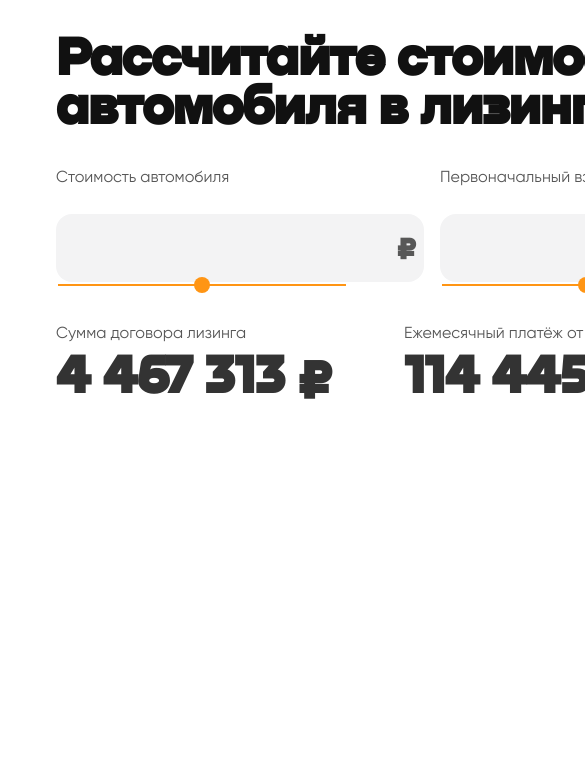
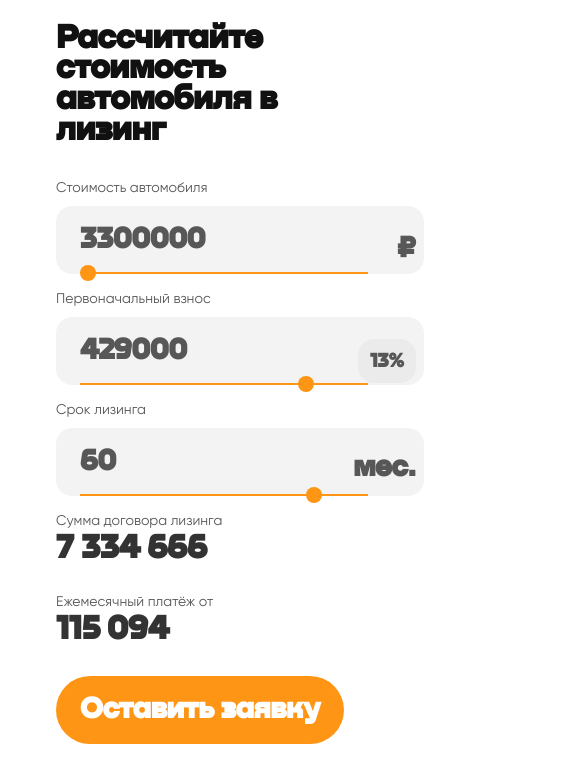
Before and after one commit to JustSeme/Oxem, a React (Create React App) app: page / in a window 390 px wide. Shown: the top 782 px of the page, 585 px wide, since content can reach past the window. Built offline with nearby package versions, Linux system fonts and the light colour scheme.

Commit message:
add logic, add adaptive

```diff
--- a/src/Form/Form.jsx
+++ b/src/Form/Form.jsx
@@ -2,15 +2,49 @@ import React from 'react';
 import styles from './Form.module.css'
 import InputGroup from './InputGroup/InputGroup';
 
-const Form = () => {
+const Form = ({ fieldData, initPayment, className }) => {
+    const range = {
+        carPrice: {
+            min: 1000000,
+            max: 6000000,
+        },
+        initPaymentPercent: {
+            min: 10,
+            max: 60
+        },
+        leaseTerm: {
+            min: 1,
+            max: 60
+        }
+    }
 
-    const percentJSX = <span className={styles.percent + ' NB-font'}>13%</span>
-
+    const percentJSX = <span className={styles.percent + ' NB-font'}>{fieldData[1].initPaymentPercent}%</span>
     return (
         <div className={styles.fields_wrapper}>
-            <InputGroup label='Стоимость автомобиля' labelHint='₽' inputName='carPrice' />
-            <InputGroup label='Первоначальный взнос' labelHint={percentJSX} inputName='initPayment' />
-            <InputGroup label='Срок лизинга' labelHint='мес.' inputName='leaseTerm' />
+            <InputGroup
+                label='Стоимость автомобиля'
+                labelHint='₽' inputName='carPrice'
+                value={fieldData[0].carPrice}
+                onValueChange={fieldData[0].setCarPrice}
+                range={range.carPrice}
+            />
+            <InputGroup
+                label='Первоначальный взнос'
+                labelHint={percentJSX}
+                inputName='initPayment'
+                value={initPayment}
+                valuePercent={fieldData[1].initPaymentPercent}
+                onValueChange={fieldData[1].setInitPaymentPercent}
+                range={range.initPaymentPercent}
+            />
+            <InputGroup
+                label='Срок лизинга'
+                labelHint='мес.'
+                inputName='leaseTerm'
+                value={fieldData[2].leaseTerm}
+                onValueChange={fieldData[2].setLeaseTerm}
+                range={range.leaseTerm}
+            />
         </div>
     );
 };
--- a/src/Form/Form.module.css
+++ b/src/Form/Form.module.css
@@ -16,3 +16,21 @@
     line-height: 120%;
     text-align: right;
 }
+
+@media (max-width: 767px) {
+    .fields_wrapper {
+        display: block;
+    }
+}
+
+@media (min-width: 768px) {
+    .fields_wrapper {
+        display: block;
+    }
+}
+
+@media (min-width: 1120px) {
+}
+
+@media (min-width: 1440px) {
+}
--- a/src/Form/InputGroup/InputGroup.jsx
+++ b/src/Form/InputGroup/InputGroup.jsx
@@ -1,12 +1,20 @@
 import React from 'react';
 import styles from './InputGroup.module.css'
 
-const InputGroup = ({ label, labelHint, inputName }) => {
+const InputGroup = ({ label, labelHint, inputName, value, onValueChange, range }) => {
+
+    const onChange = (e) => {
+        let actualValue = e.target.value > range.min ? e.target.value : range.min
+        actualValue = actualValue < range.max ? actualValue : range.max
+        onValueChange(actualValue)
+    }
+
+
     return (
         <div className={styles.input_wrapper}>
             <label className={styles.labelDesc + ' G-font gray-label'} htmlFor={inputName}>{label}</label>
-            <input className={styles.myInput + ' NB-font'} type="number" name={inputName} required />
-            <input className={styles.slider} type="range" />
+            <input className={styles.myInput + ' NB-font'} type="number" value={Math.round(value)} onChange={onChange} name={inputName} required disabled={inputName === 'initPayment'} />
+            <input className={styles.slider} type="range" min={range.min} max={range.max} onChange={onChange} />
             <label htmlFor={inputName} className={styles.ruble + ' NB-font'}>{labelHint}</label>
         </div>
     );
--- a/src/Form/InputGroup/InputGroup.module.css
+++ b/src/Form/InputGroup/InputGroup.module.css
@@ -35,7 +35,7 @@
     line-height: 36px;
 }
 
-.myInput:focus, .myInput:valid {
+.myInput:focus {
     background: #FFFFFF;
     line-height: 32px;
     outline: 0;
@@ -54,7 +54,7 @@ input[type="number"]:focus {
     -moz-appearance: textfield;
 }
 
-.input_wrapper .labelDesc {
+.labelDesc {
     margin-bottom: 24px;
 }
 
@@ -66,6 +66,8 @@ input[type="number"]:focus {
     -webkit-appearance: none;
     -moz-appearance: none;
     appearance: none;
+    margin-left: 24px;
+    margin-top: -2px;
 }
 
 .slider:hover {
@@ -111,3 +113,29 @@ input[type="number"]:focus {
     width: 20px;
     height: 20px;
 }
+
+@media (max-width: 767px) {
+    .input_wrapper {
+        margin: 0;
+        margin-bottom: 16px;
+        width: 100%;
+    }
+
+    .labelDesc {
+        margin-bottom: 8px;
+    }
+}
+
+@media (min-width: 768px) {
+    .input_wrapper {
+        margin: 0;
+        margin-bottom: 32px;
+        width: 100%;
+    }
+}
+
+@media (min-width: 1120px) {
+}
+
+@media (min-width: 1440px) {
+}
--- a/src/Lease/Lease.jsx
+++ b/src/Lease/Lease.jsx
@@ -1,16 +1,28 @@
-import React from 'react';
+import React, { useState } from 'react';
 import Form from '../Form/Form';
 import Title from '../Title/Title';
 import Values from '../Values/Values';
 import styles from './Lease.module.css'
 
 const Lising = () => {
+    const [carPrice, setCarPrice] = useState(3300000)
+    const [initPaymentPercent, setInitPaymentPercent] = useState(13)
+    const [leaseTerm, setLeaseTerm] = useState(60)
+
+    const fieldData = [
+        { carPrice, setCarPrice },
+        { initPaymentPercent, setInitPaymentPercent },
+        { leaseTerm, setLeaseTerm }
+    ]
+
+    let initPayment = fieldData[0].carPrice * (fieldData[1].initPaymentPercent / 100)
+
     return (
         <div className={styles.lease_wrapper} >
             <Title />
-            <div className="form_wrapper">
-                <Form />
-                <Values />
+            <div className={styles.form_wrapper}>
+                <Form className='' fieldData={fieldData} initPayment={initPayment} />
+                <Values fieldData={fieldData} initPayment={initPayment} />
             </div>
         </div >
     );
--- a/src/Lease/Lease.module.css
+++ b/src/Lease/Lease.module.css
@@ -10,5 +10,39 @@
 .title {
     width: 753px;
     height: 98px;
-    margin-bottom: 2.858%;
+    margin-bottom: 32px;
 }
+
+
+
+@media (max-width: 767px) {
+    .lease_wrapper {
+        width: 320px;
+    }
+    .title {
+        width: 279px;
+        height: 124px;
+    }
+}
+
+@media (min-width: 768px) {
+    .lease_wrapper {
+        width: 768px;
+    }
+
+    .title {
+        margin-bottom: 44px;
+    }
+}
+
+@media (min-width: 1120px) {
+    .lease_wrapper {
+        width: 1120px;
+    }
+}
+
+@media (min-width: 1440px) {
+    .lease_wrapper {
+        width: 1440px;
+    }
+}
--- a/src/UI/MyButton/MyButton.module.css
+++ b/src/UI/MyButton/MyButton.module.css
@@ -30,3 +30,27 @@
 .submitButton:disabled {
     opacity: 0.5;
 }
+
+@media (max-width: 767px) {
+    .submitButton {
+        margin-left: 0;
+    }
+}
+
+@media (min-width: 768px) {
+    .submitButton {
+        margin-left: 0;
+    }
+}
+
+@media (min-width: 1120px) {
+    .value_wrapper:not(:first-child) {
+        margin-left: 72px;
+    }
+}
+
+@media (min-width: 1440px) {
+    .value_wrapper:not(:first-child) {
+        margin-left: 72px;
+    }
+}
--- a/src/Values/ValueGroup/ValueGroup.jsx
+++ b/src/Values/ValueGroup/ValueGroup.jsx
@@ -2,10 +2,15 @@ import React from 'react';
 import styles from './ValueGroup.module.css'
 
 const ValueGroup = ({ title, displayedValue }) => {
+    displayedValue.map(element => {
+        element.push(' ')
+        return element
+    });
+
     return (
         <div className={styles.value_wrapper}>
             <label className={styles.labelDesc + ' G-font gray-label'}>{title}</label>
-            <span className='NB-font black-value'>{displayedValue}</span>
+            <span className='NB-font black-value'>{displayedValue ? displayedValue : 0}</span>
         </div>
     );
 };
--- a/src/Values/ValueGroup/ValueGroup.module.css
+++ b/src/Values/ValueGroup/ValueGroup.module.css
@@ -2,12 +2,48 @@
     display: flex;
     flex-direction: column;
     align-items: flex-start;
+    float: left;
 }
 
-.value_wrapper:not(:first-child) {
-    margin-left: 72px;
+.labelDesc {
+    margin-bottom: 8px
 }
 
-.value_wrapper .labelDesc {
-    margin-bottom: 8px
+@media (max-width: 767px) {
+    .value_wrapper {
+        width: 100%;
+        margin-bottom: 29px;
+    }
+
+    .value_wrapper:nth-child(2) {
+        margin-bottom: 32px;
+    }
+
+    .labelDesc {
+        margin-bottom: 2px
+    }
 }
+
+@media (min-width: 768px) {
+    .value_wrapper {
+        margin-bottom: 44px;
+    }
+
+    .value_wrapper:nth-child(2) {
+        margin-left: 32px;
+        width: 50%;
+        float: right;
+    }
+}
+
+@media (min-width: 1120px) {
+    .value_wrapper:not(:first-child) {
+        margin-left: 72px;
+    }
+}
+
+@media (min-width: 1440px) {
+    .value_wrapper:not(:first-child) {
+        margin-left: 72px;
+    }
+}
--- a/src/Values/Values.jsx
+++ b/src/Values/Values.jsx
@@ -4,12 +4,27 @@ import groupStyle from './ValueGroup/ValueGroup.module.css'
 import ValueGroup from './ValueGroup/ValueGroup';
 import MyButton from '../UI/MyButton/MyButton';
 
-const Values = () => {
+const Values = ({ fieldData, initPayment }) => {
+
+    const monthPay = (fieldData[0].carPrice - initPayment) * ((0.035 * Math.pow((1 + 0.035), fieldData[2].leaseTerm)) / (Math.pow((1 + 0.035), fieldData[2].leaseTerm) - 1));
+    const contractAmount = initPayment + fieldData[2].leaseTerm * monthPay
+
+    function mask3digits(number) {
+        let a = Math.round(number).toString().split(''),
+            result = [],
+            start;
+        while ((start = a.length - 3) > 0) {
+            result.unshift(a.splice(start, 3));
+        }
+        result.unshift(a);
+        return result
+    }
+
     return (
         <div className={styles.values_wrapper}>
-            <ValueGroup title='Сумма договора лизинга' displayedValue='4 467 313 ₽' />
-            <ValueGroup title='Ежемесячный платёж от' displayedValue='114 445 ₽' />
-            <div className={groupStyle.value_wrapper}>
+            <ValueGroup title='Сумма договора лизинга' displayedValue={mask3digits(contractAmount)} />
+            <ValueGroup title='Ежемесячный платёж от' displayedValue={mask3digits(monthPay)} />
+            <div className={groupStyle.value_wrapper + ' ' + styles.float_right}>
                 <MyButton />
             </div>
         </div>
--- a/src/Values/Values.module.css
+++ b/src/Values/Values.module.css
@@ -2,3 +2,25 @@
     display: flex;
     margin-bottom: 3.036%;
 }
+
+.float_right {
+    float: right;
+}
+
+@media (max-width: 767px) {
+    .values_wrapper {
+        display: block;
+    }
+}
+
+@media (min-width: 768px) {
+    .values_wrapper {
+        display: block;
+    }
+}
+
+@media (min-width: 1120px) {
+}
+
+@media (min-width: 1440px) {
+}
--- a/src/typography.css
+++ b/src/typography.css
@@ -37,3 +37,30 @@
 .gray-label {
     color: var(--gray)
 }
+
+@media (max-width: 767px) {
+    .value_wrapper {
+        display: block;
+    }
+
+    .G-font {
+        font-size: 14px;
+        line-height: 136%;
+    }
+
+    .NB-font {
+        font-size: 34px;
+    }
+}
+
+@media (min-width: 768px) {
+    .value_wrapper {
+        display: block;
+    }
+}
+
+@media (min-width: 1120px) {
+}
+
+@media (min-width: 1440px) {
+}
```
